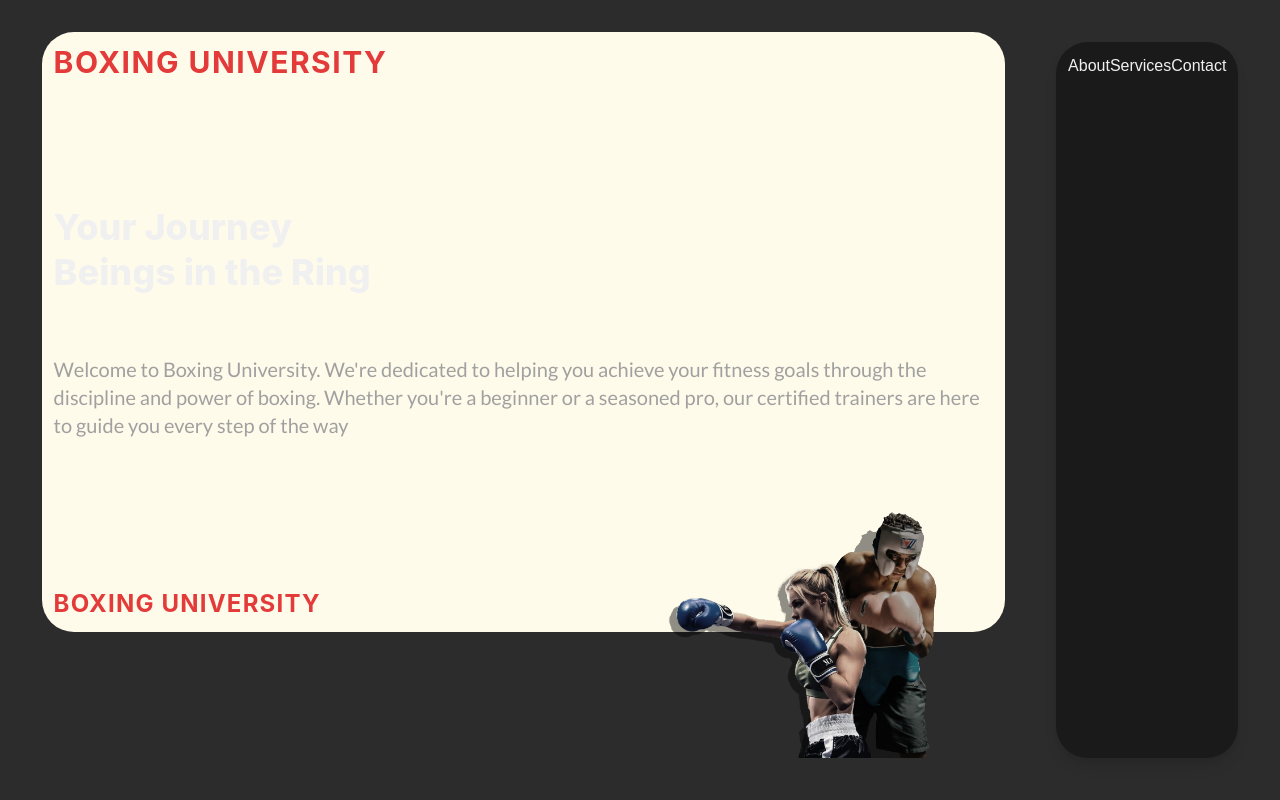
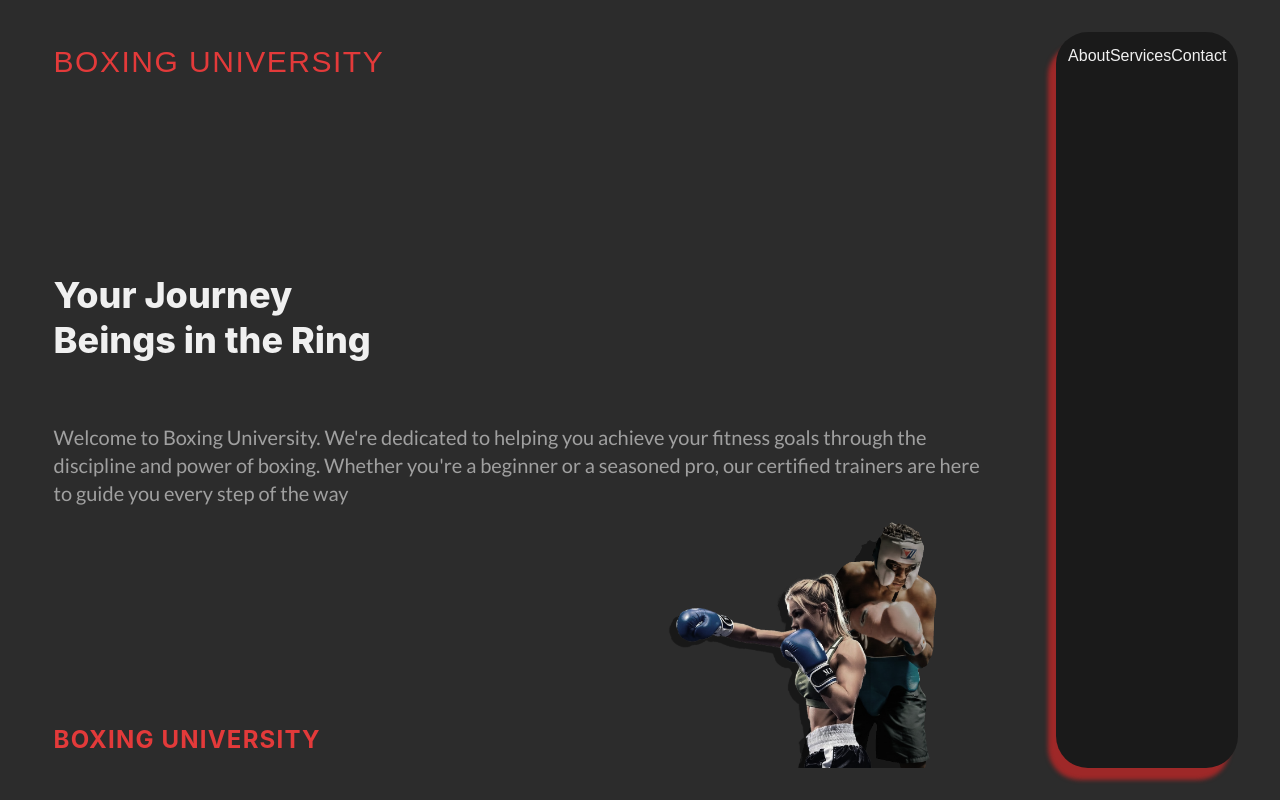
Before and after one commit to roycevanle/boxing-u-website, a website: page src/index.html in a window 1280 px wide. Shown: the top 800 px of the page. Drawn offline with nearby package versions, Linux system fonts and the light colour scheme; a web font is replaced by a local one.

Commit message:
Messed around with more directives using the @utility to make a drop shadow

```diff
--- a/src/css/input.css
+++ b/src/css/input.css
@@ -19,12 +19,17 @@
 
 @layer component {
   .hero-col {
-    @apply flex-col rounded-4xl;
+    @apply flex-col rounded-4xl mx-[2vw] my-[2vh];
   }
 }
 
 body {
     font-family: 'Inter', sans-serif;
+}
+
+/* Applying Shadow*/
+@utility shadow-custom-red {
+    @apply shadow-[-8px_12px_4px_0px_rgb(158_40_40)];
 }
 
 /* Apply BBH Bartle */
@@ -51,4 +56,6 @@ body {
 
 Keep for later
 sm:w-[20vw] md:w-[25vw] lg:w-[5vw] xl:w-[50vw]
+
+mx-[2vw] my-[2vw]
 */
--- a/src/index.html
+++ b/src/index.html
@@ -22,9 +22,9 @@
         <section class="relative flex min-h-lvh min-w-lvw p-4 bg-secondary-bg">
 
             <!-- Left Side -->
-            <div class="hero-col flex justify-between min-h-125 md:h-[75vh] p-3 mx-[2vw] my-[2vh] bg-amber-50">
+            <div class="hero-col flex justify-between min-h-125 p-3">
                 <div>
-                    <h1 class="navbar-logo text-xl md:text-3xl font-bold text-accent-red tracking-wider uppercase">
+                    <h1 class="navbar-header text-xl md:text-3xl font-bold text-accent-red tracking-wider uppercase">
                         Boxing University
                     </h1>
                 </div>
@@ -43,15 +43,15 @@
                     </p>
                 </div>
                 <!-- Statistics -->
-                <div class="relative flex"> <!--Should be justify-content:center to distribute text evenly-->
-                    <h1 id="navbar-logo" class="text-xl md:text-2xl font-bold text-accent-red tracking-wider uppercase">
+                <div> <!--Should be justify-content:center to distribute text evenly-->
+                    <h1 class="text-xl md:text-2xl font-bold text-accent-red tracking-wider uppercase">
                         Boxing University
                     </h1>
                 </div>
             </div>
 
             <!-- Right Side -->
-            <div class="hero-col hidden relative md:flex p-3 bg-primary-bg mx-[2vw] my-[2vw] shadow-lg overflow-visible">
+            <div class="hero-col hidden relative md:flex p-3 bg-primary-bg overflow-visible shadow-custom-red">
                 <img class="absolute z-50 bottom-0 origin-bottom md:w-[150%] md:y-[150%] -ml-100 max-w-[200%]" src="/src/assets/imgs/tryCutout2.png" alt="Boxing University Gym">
                 <!--ATT: I have a feeling mr will fuck up img, but we'll see-->
                 <!-- Eventually Hero image will be inside here because it has to flex according to this div-->
```
Also changed, not shown: PERSONAL_NOTES.md (+8 -0 lines), build/css/output.css.
